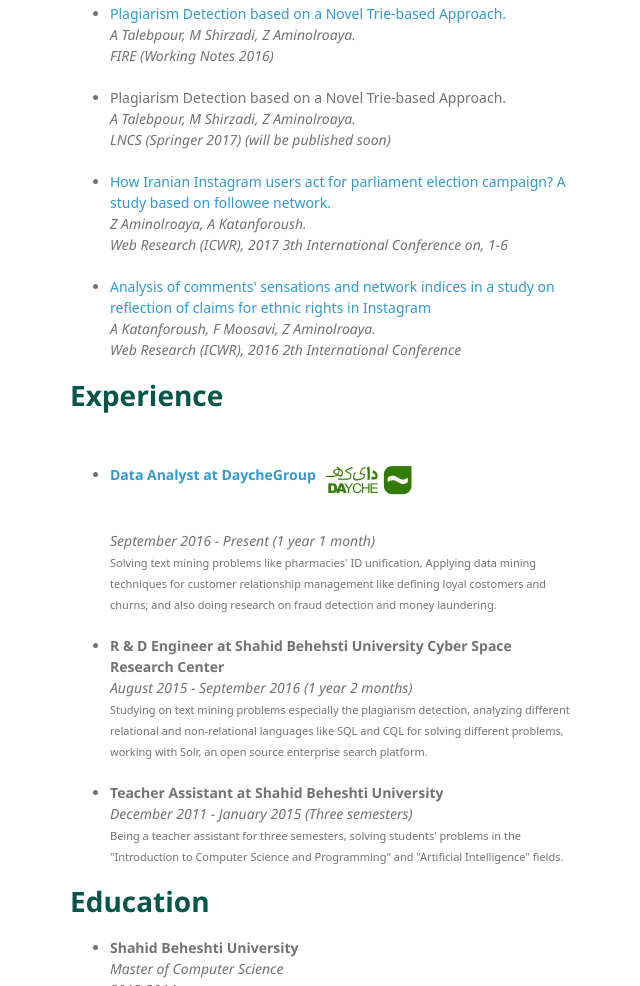
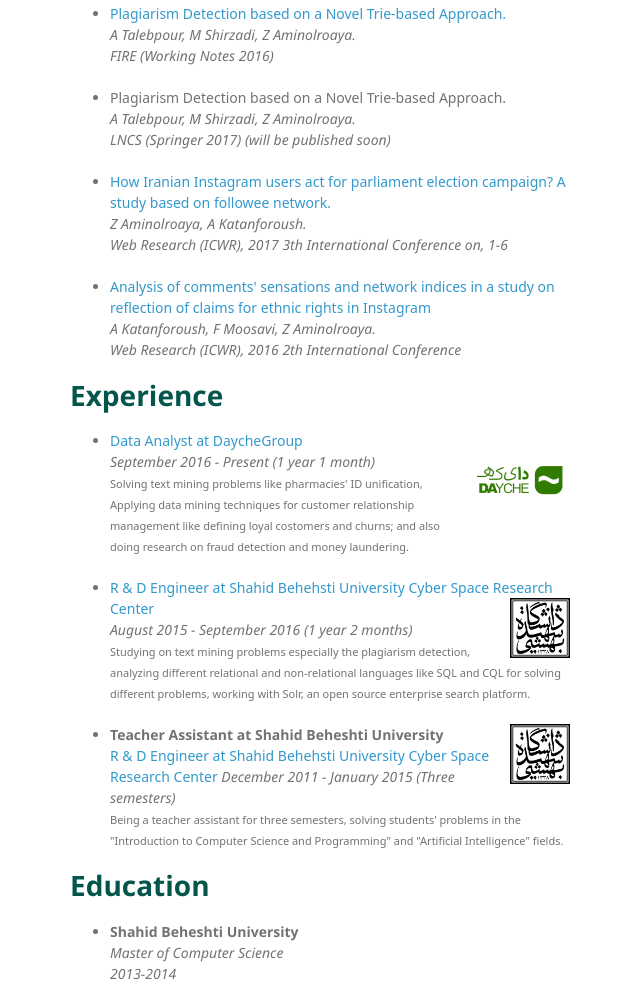
Before and after one commit to Aminolroaya/aminolroaya.github.io, a plain HTML site: page index.html in a window 1280 px wide. Shown: the part 325-1311 px from the top of the page, without its empty margins (500-1140 px from the left). Drawn offline with Linux system fonts and the light colour scheme; a script that the page names is missing; a web font is replaced by a local one.

Commit message:
Update index.html

```diff
--- a/index.html
+++ b/index.html
@@ -142,25 +142,30 @@
                         </span>
                     </a>Experience
                 </h1>
-                <ul>
+<ul>
                     <li>
 
-                       <b> <a href="http://www.dayche.com" target="_top" > Data Analyst at DaycheGroup</a></b>
-                           <img src="image/d.png" align="middle" float="right" height="100">
-                           </br>
-                       <i> September 2016 - Present (1 year 1 month)</i></br>
-                       <small> Solving text mining problems like pharmacies' ID unification, Applying data mining techniques for customer relationship management like defining loyal costomers and churns; and also doing research on fraud detection and money laundering.</small>
+                       <a href="http://www.dayche.com" target="_top"> Data Analyst at DaycheGroup</a>
+                           <img src="image/d.png" align="right" float="middle" height="100">
+                           <br>
+                       <i> September 2016 - Present (1 year 1 month)</i><br>
+                       <small> Solving text mining problems like pharmacies' ID unification, Applying data mining techniques for customer relationship management like defining loyal costomers and churns; and also doing research on fraud detection and money laundering.</small><br>
 </li>
-                    </br>
+                    <br>
                     <li>
-                    <b> R & D Engineer at Shahid Behehsti University Cyber Space Research Center</b></br>
-                           <i> August 2015 - September 2016 (1 year 2 months)</i></br>
+                    <a href="http://en.sbu.ac.ir/Pages/Professors.aspx?did=40" target="_top"> R &amp; D Engineer at Shahid Behehsti University Cyber Space Research Center</a>
+
+<img src="image/s.png" align="right" float="middle" height="60">
+<br>
+                           <i> August 2015 - September 2016 (1 year 2 months)</i><br>
                            <small> Studying on text mining problems especially the plagiarism detection, analyzing different relational and non-relational languages
                             like SQL and CQL for solving different problems, working with Solr, an open source enterprise search platform.</small>
                     </li>
-                    </br>
-                    <li><b>Teacher Assistant at Shahid Beheshti University</b></br>
-                        <i>December 2011 - January 2015 (Three semesters) </i></br>
+                    <br>
+                    <li><b>Teacher Assistant at Shahid Beheshti University</b><img src="image/s.png" align="right" float="middle" height="60">
+<br>     <a href="http://en.sbu.ac.ir/sitepages/home.aspx" target="_top"> R &amp; D Engineer at Shahid Behehsti University Cyber Space Research Center</a>
+
+                        <i>December 2011 - January 2015 (Three semesters) </i><br>
                             <small>Being a teacher assistant for three semesters, solving students' problems in the "Introduction to Computer Science
                             and Programming" and "Artificial Intelligence" fields.</small>
                     </li>
```
